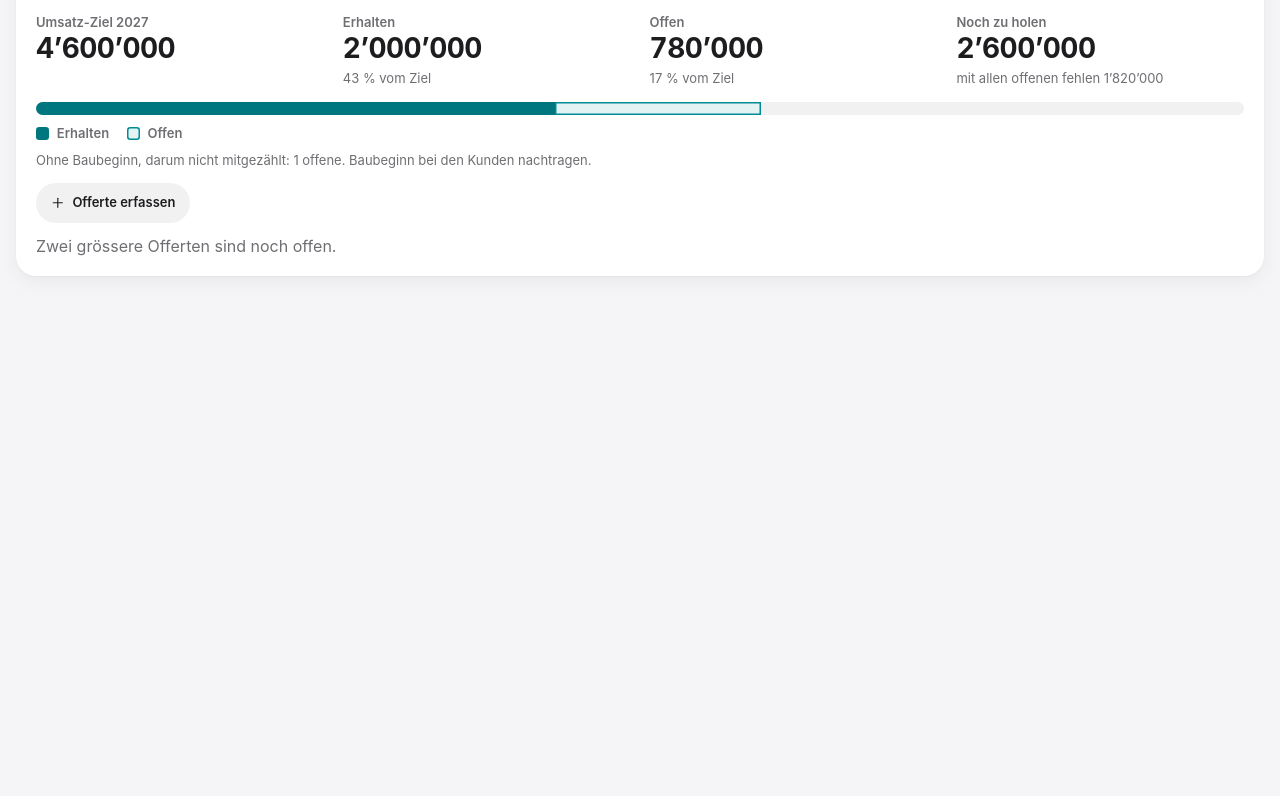
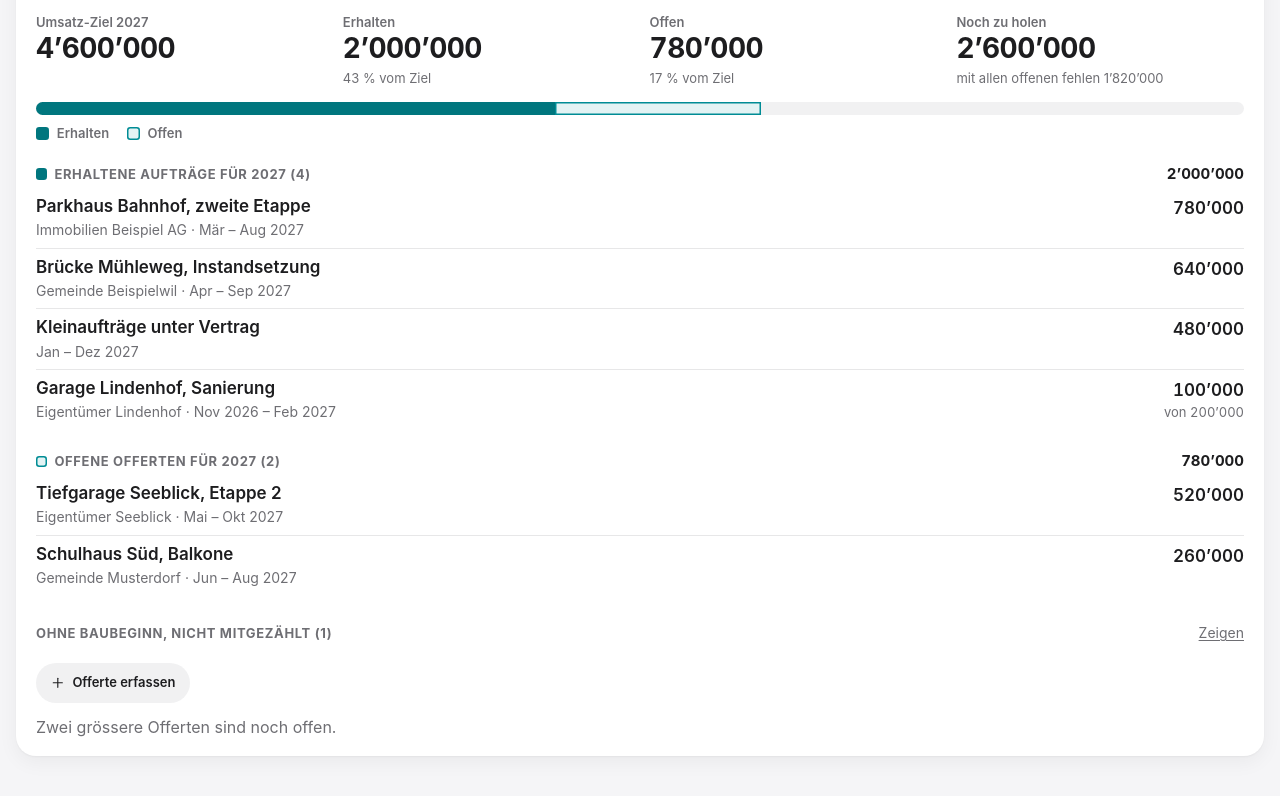
Before and after one commit to fabyow/sitzungstool, a plain HTML site: page index.html in a window 1280 px wide. Shown: the part 1196-1992 px from the top of the page. Before the commit the page ends 1536 px from the top, so only its background shows below. Drawn offline with Linux system fonts and the light colour scheme.

Commit message:
Version 0.8.6: Budget und Ausblick zeigen die Aufträge und Offerten, die den Betrag ergeben (mit Anteil am Folgejahr)
Co-Authored-By: Claude Opus 5.5 <noreply@anthropic.com>
Claude-Session: https://claude.ai/code/session_01UkcPE5mwbgJ8NkP53esMN8

```diff
--- a/index.html
+++ b/index.html
@@ -454,6 +454,19 @@ body.am-ziehen{user-select:none;-webkit-user-select:none}
 .ab-ja{background:var(--accent-fill)}
 .ab-of{background:var(--brand-soft);box-shadow:inset 0 0 0 1.5px var(--brand)}
 .ab-ohne{margin:.5rem 0 0}
+.bk-kopf{display:flex;align-items:baseline;justify-content:space-between;gap:1rem;margin:1.25rem 0 .2rem}
+.ausblick .bk-kopf .bl{margin:0}
+.bk-kopf .bl i{display:inline-block;width:.7rem;height:.7rem;border-radius:.2rem;margin-right:.45rem;vertical-align:-.04rem}
+.bk-kopf b{font-size:.9375rem;font-weight:700;font-variant-numeric:tabular-nums;white-space:nowrap}
+.bk-liste{list-style:none;margin:0;padding:0}
+.bk-liste li + li{border-top:1px solid var(--sep)}
+.bk-liste button{display:grid;grid-template-columns:minmax(0,1fr) auto;grid-template-areas:"n a" "p v";column-gap:1rem;row-gap:.05rem;width:100%;padding:.5rem 0;text-align:left}
+.bk-n{grid-area:n;font-size:1.0625rem;font-weight:600;line-height:1.25;overflow-wrap:anywhere}
+.bk-a{grid-area:a;font-size:1.0625rem;font-weight:600;font-variant-numeric:tabular-nums;white-space:nowrap;text-align:right}
+.bk-p{grid-area:p;color:var(--muted);font-size:.875rem;line-height:1.3;overflow-wrap:anywhere}
+.bk-v{grid-area:v;color:var(--muted);font-size:.8125rem;font-variant-numeric:tabular-nums;white-space:nowrap;text-align:right}
+.bk-leer{margin:.15rem 0 0}
+.bk .textlink{display:inline-block;margin-top:.1rem}
 .ab-unten{margin-top:.8rem}
 .ausblick.im-thema{margin-top:0}
 .al-chart{display:flex;align-items:flex-end;gap:.3rem;height:11.5rem}
@@ -684,7 +697,7 @@ body.am-ziehen{user-select:none;-webkit-user-select:none}
    Drei Arten, das Tool zu öffnen: als Datei auf dem Rechner (schreibt direkt in die Datei), über einen Link
    (iPad, Handy: Datei laden, am Schluss über «Teilen» sichern) und eingebettet als Vorschau (nur ansehen). */
 const VORLAGE = '<!DOCTYPE html>\n' + document.documentElement.outerHTML;
-const VERSION = '0.8.5';         // Version des Tools, steht in den Einstellungen
+const VERSION = '0.8.6';         // Version des Tools, steht in den Einstellungen
 const FORMAT = 7;              // Aufbau der Daten; ändert er sich, braucht migriere() einen neuen Schritt
 const VARIANTE = 'beispiel';   // 'leer' startet ohne Beispiel
 const KEY = 'strategietag-bi:v2:' + location.pathname;
@@ -1988,6 +2001,51 @@ function budgetZahlen() {
   Object.keys(V.mon).forEach((k) => { ja += V.mon[k].ja; offen += V.mon[k].offen; });
   return { j: j, ziel: S.budget.ziel, ja: Math.round(ja + hand), offen: Math.round(offen), hand: hand, ohne: V.ohne };
 }
+/* Welche Aufträge und Offerten in den Zahlen des Folgejahrs stecken: dieselbe Rechnung wie budgetZahlen(), je Eintrag mit
+   seinem Anteil am Folgejahr, die grössten zuerst. Die Liste von Hand (0.8 bis 0.8.3) zählt bei «Erhalten». «ohne»: mit Betrag,
+   aber ohne Baubeginn, darum nicht mitgezählt (erhaltene ab dem Jahr des Strategietags, offene alle). Seit 0.8.6. */
+function budgetListen() {
+  const j = folgejahr(), von = j * 100 + 1, bis = j * 100 + 12, J = sitzungsJahr(), L = { ja: [], offen: [], ohne: [] };
+  S.kunden.auftraege.forEach((a) => {
+    if (a.erhalten !== 'ja' && a.erhalten !== 'offen') return;
+    const v = verteilung(a);
+    if (!v) { if (typeof a.betrag === 'number' && a.betrag > 0 && (a.erhalten === 'offen' || jahrZahl(a.jahr) >= J)) L.ohne.push({ a: a }); return; }
+    let anteil = 0, n = 0;
+    v.forEach((x) => { if (x[0] >= von && x[0] <= bis) { anteil += x[1]; n++; } });
+    if (n) L[a.erhalten].push({ a: a, anteil: anteil, ganz: n === v.length });
+  });
+  S.budget.auftraege.forEach((x) => { L.ja.push({ hand: x, anteil: x.betrag || 0, ganz: true }); });
+  const nachBetrag = (p, q) => q.anteil - p.anteil;
+  L.ja.sort(nachBetrag); L.offen.sort(nachBetrag);
+  L.ohne.sort((p, q) => (q.a.betrag || 0) - (p.a.betrag || 0));
+  return L;
+}
+const BK_ZEIGEN = 8;   // so viele Zeilen je Liste; der Rest hinter «Alle zeigen»
+function budgetListenHTML() {
+  const L = budgetListen(), j = folgejahr(), auf = S.ui.auf;
+  const zeile = (e) => {
+    const a = e.a, h = e.hand;
+    const unter = h ? 'Von Hand eingetragen' : [a.bauherr || a.planer, ausfText(a)].filter(Boolean).join(' · ');
+    const betrag = h ? (h.betrag === null ? '–' : fmt(h.betrag)) : fmt(Math.round(e.anteil));
+    const von = !h && !e.ganz ? 'von ' + fmt(a.betrag) : '';
+    return '<li><button type="button" data-a="' + (h ? 'bauftrag' : 'auftrag') + '" data-id="' + (h ? h.id : a.id) + '"><span class="bk-n">' + esc(h ? h.name || 'Ohne Namen' : a.objekt) + '</span><span class="bk-a">' + betrag + '</span>' +
+      (unter ? '<span class="bk-p">' + esc(unter) + '</span>' : '') + (von ? '<span class="bk-v">' + von + '</span>' : '') + '</button></li>';
+  };
+  const liste = (k, X) => {
+    const lang = X.length > BK_ZEIGEN + 1;
+    return '<ul class="bk-liste">' + (lang && !auf[k] ? X.slice(0, BK_ZEIGEN) : X).map(zeile).join('') + '</ul>' +
+      (lang ? '<button type="button" class="textlink" data-a="auf" data-k="' + k + '">' + (auf[k] ? 'Weniger zeigen' : 'Alle ' + X.length + ' zeigen') + '</button>' : '');
+  };
+  const gruppe = (k, farbe, titel, X, leer) => '<div class="bk-kopf"><h3 class="bl"><i class="' + farbe + '"></i>' + titel + ' (' + X.length + ')</h3>' +
+    (X.length ? '<b>' + fmt(Math.round(X.reduce((s, e) => s + (e.anteil || 0), 0))) + '</b>' : '') + '</div>' + (X.length ? liste(k, X) : '<p class="muted klein bk-leer">' + leer + '</p>');
+  let h = gruppe('bk-ja', 'ab-ja', 'Erhaltene Aufträge für ' + j, L.ja, 'Noch kein erhaltener Auftrag mit Ausführung ' + j + '.') +
+    gruppe('bk-offen', 'ab-of', 'Offene Offerten für ' + j, L.offen, 'Keine offene Offerte mit Ausführung ' + j + '.');
+  if (L.ohne.length) h += '<div class="bk-kopf"><h3 class="bl">Ohne Baubeginn, nicht mitgezählt (' + L.ohne.length + ')</h3><button type="button" class="textlink" data-a="auf" data-k="bk-ohne">' + (auf['bk-ohne'] ? 'Verbergen' : 'Zeigen') + '</button></div>' +
+    (auf['bk-ohne'] ? '<ul class="bk-liste">' + L.ohne.map((e) => '<li><button type="button" data-a="auftrag" data-id="' + e.a.id + '"><span class="bk-n">' + esc(e.a.objekt) + '</span><span class="bk-a">' + fmt(e.a.betrag) + '</span>' +
+      '<span class="bk-p">' + esc([e.a.erhalten === 'ja' ? 'Erhalten' : 'Offen', e.a.jahr, e.a.bauherr || e.a.planer].filter(Boolean).join(' · ')) + '</span></button></li>').join('') + '</ul>' +
+      '<p class="muted klein bk-leer">Antippen und den Baubeginn nachtragen, dann zählt die Offerte mit.</p>' : '');
+  return '<div class="bk">' + h + '</div>';
+}
 const ohneHinweis = (o) => (o.ja || o.offen ? '<p class="muted klein ab-ohne">Ohne Baubeginn, darum nicht mitgezählt: ' + [o.ja ? mehrzahl(o.ja, 'erhaltene', 'erhaltene') : '', o.offen ? mehrzahl(o.offen, 'offene', 'offene') : ''].filter(Boolean).join(' und ') + '. Baubeginn bei den Kunden nachtragen.</p>' : '');
 /* Zahlen gegen das Umsatz-Ziel: im Kasten «Ausblick» bei den Zahlen (mitIds) und im Thema der Art «Aufträge» */
 function budgetBlock(mitIds) {
@@ -2001,7 +2059,7 @@ function budgetBlock(mitIds) {
       (rest !== null && rest > 0 && Z.offen ? '<small>' + (Z.offen >= rest ? 'die offenen würden reichen' : 'mit allen offenen fehlen ' + fmt(rest - Z.offen)) + '</small>' : '') + '</div></div>' +
     (hat ? '<div class="ab-balken" role="img" aria-label="' + pJa + ' Prozent des Ziels sind erhalten, ' + pOf + ' Prozent offen"><i style="width:' + wJa + '%"></i><i class="of" style="width:' + wOf + '%"></i></div>' +
       '<p class="ab-leg"><span class="ab-ja"></span>Erhalten<span class="ab-of"></span>Offen</p>' : '') +
-    ohneHinweis(Z.ohne);
+    budgetListenHTML();
 }
 const maVon = (id) => S.mitarbeiter.find((m) => m.id === id) || null;
 /* Positionen nach Hierarchie, auch wenn sie anders heissen («Baupolier», «Bau-Facharbeiter», «Maurer EFZ») */
@@ -2258,11 +2316,9 @@ function themaInhalt(t, nr) {
 /* ---------- Zahlen: Ausblick aufs Folgejahr ---------- */
 function ausblickHTML() {
   const B = S.budget, j = folgejahr(), hat = B.ziel !== null && B.ziel > 0;
-  const liste = B.auftraege.map((a) => '<li><button type="button" data-a="bauftrag" data-id="' + a.id + '"><span>' + esc(a.name || 'Ohne Namen') + '</span><b>' + (a.betrag === null ? '' : fmt(a.betrag)) + '</b></button></li>').join('');
   return '<section class="ausblick" id="ausblick"><div class="ab-kopf"><div><h2>Ausblick ' + j + '</h2><p>Das Umsatz-Ziel gegen die erhaltenen und offenen Offerten bei den Kunden, verteilt nach Baubeginn und Bauende.</p></div>' +
     '<button type="button" class="btn klein" data-a="sheet" data-s="budget">' + ic('pen') + '<span>' + (hat ? 'Ziel ändern' : 'Ziel eintragen') + '</span></button></div>' +
     budgetBlock(true) +
-    (liste ? '<h3 class="bl">Von Hand eingetragen</h3><ul class="ab-liste">' + liste + '</ul><p class="muted klein">Zählt bei «Erhalten» mit. Neue Aufträge erfasst du bei den Kunden mit Baubeginn und Bauende.</p>' : '') +
     '<div class="reihe ab-unten"><button type="button" class="btn klein" data-a="auftrag-neu">' + ic('plus') + '<span>Offerte erfassen</span></button></div>' +
     (B.notiz ? '<p class="ab-notiz">' + esc(B.notiz) + '</p>' : '') + '</section>';
 }
```
